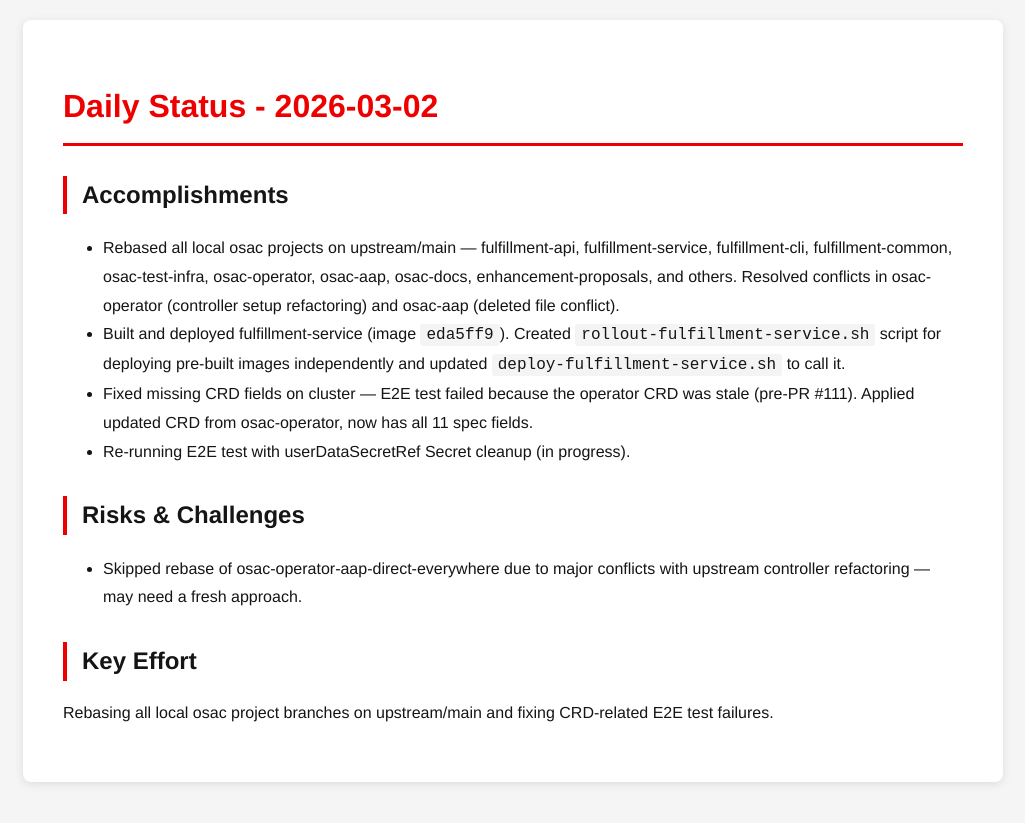
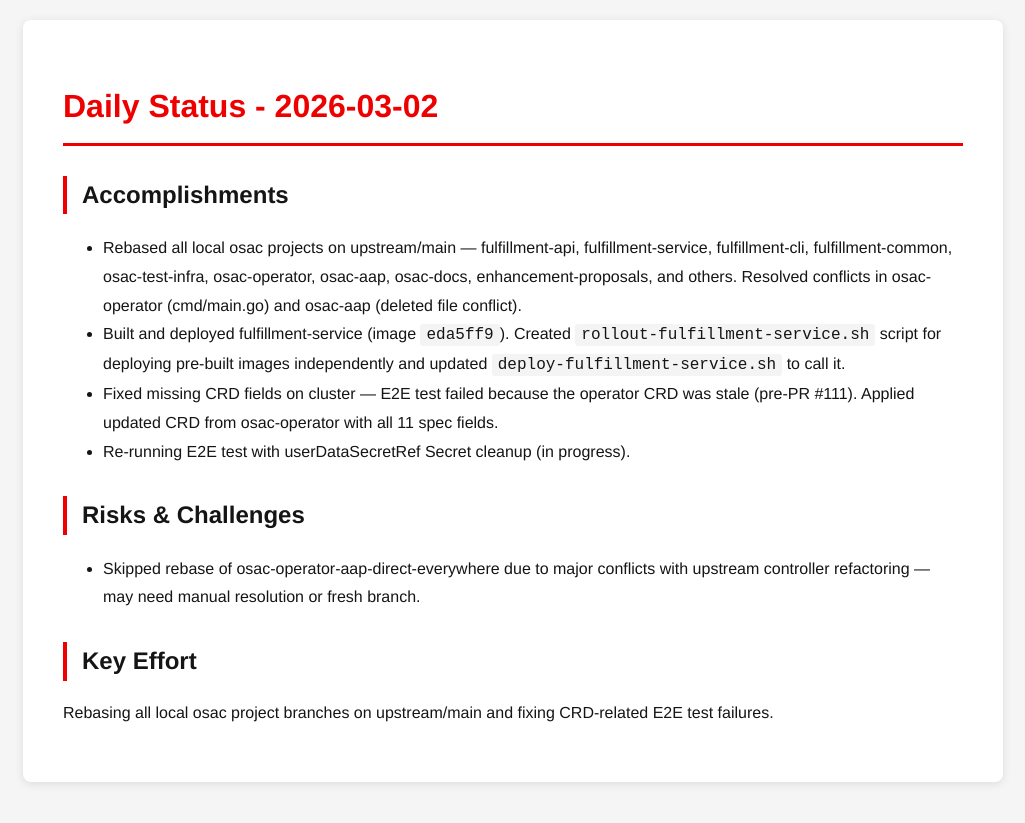
Before and after one commit to tzvatot/daily-status, a Jekyll site: the page built from 2026-03-02.md, in a window 1280 px wide. Shown: the top 823 px of the page, without its empty margins (127-1152 px from the left). Built offline with Jekyll 4.4.1, drawn with Linux system fonts in a browser that asks for light colours.

Commit message:
Daily status update - 2026-03-02

```diff
--- a/2026-03-02.md
+++ b/2026-03-02.md
@@ -7,13 +7,13 @@
 # Daily Status - 2026-03-02
 
 ## Accomplishments
-- Rebased all local osac projects on upstream/main — fulfillment-api, fulfillment-service, fulfillment-cli, fulfillment-common, osac-test-infra, osac-operator, osac-aap, osac-docs, enhancement-proposals, and others. Resolved conflicts in osac-operator (controller setup refactoring) and osac-aap (deleted file conflict).
+- Rebased all local osac projects on upstream/main — fulfillment-api, fulfillment-service, fulfillment-cli, fulfillment-common, osac-test-infra, osac-operator, osac-aap, osac-docs, enhancement-proposals, and others. Resolved conflicts in osac-operator (cmd/main.go) and osac-aap (deleted file conflict).
 - Built and deployed fulfillment-service (image `eda5ff9`). Created `rollout-fulfillment-service.sh` script for deploying pre-built images independently and updated `deploy-fulfillment-service.sh` to call it.
-- Fixed missing CRD fields on cluster — E2E test failed because the operator CRD was stale (pre-PR #111). Applied updated CRD from osac-operator, now has all 11 spec fields.
+- Fixed missing CRD fields on cluster — E2E test failed because the operator CRD was stale (pre-PR #111). Applied updated CRD from osac-operator with all 11 spec fields.
 - Re-running E2E test with userDataSecretRef Secret cleanup (in progress).
 
 ## Risks & Challenges
-- Skipped rebase of osac-operator-aap-direct-everywhere due to major conflicts with upstream controller refactoring — may need a fresh approach.
+- Skipped rebase of osac-operator-aap-direct-everywhere due to major conflicts with upstream controller refactoring — may need manual resolution or fresh branch.
 
 ## Key Effort
 Rebasing all local osac project branches on upstream/main and fixing CRD-related E2E test failures.
```
